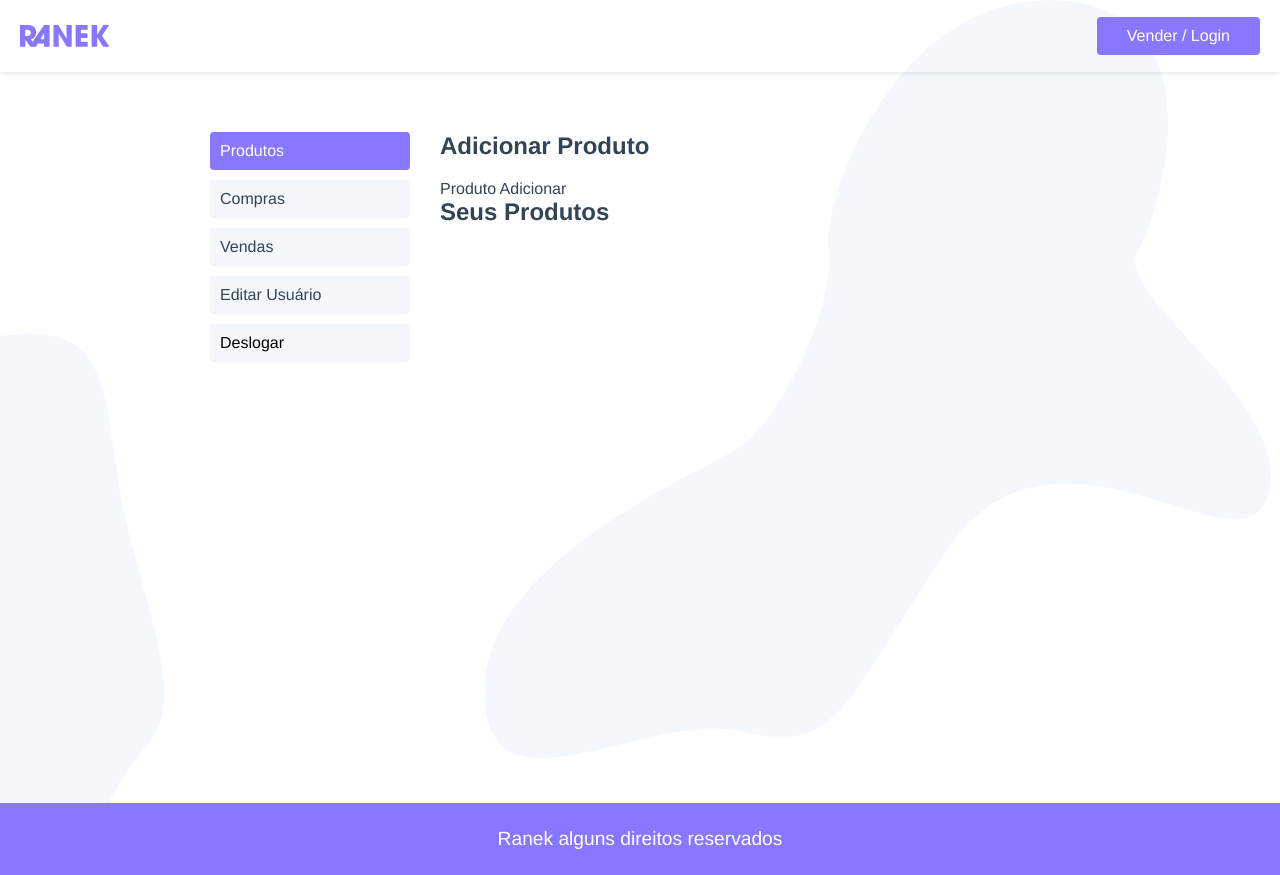
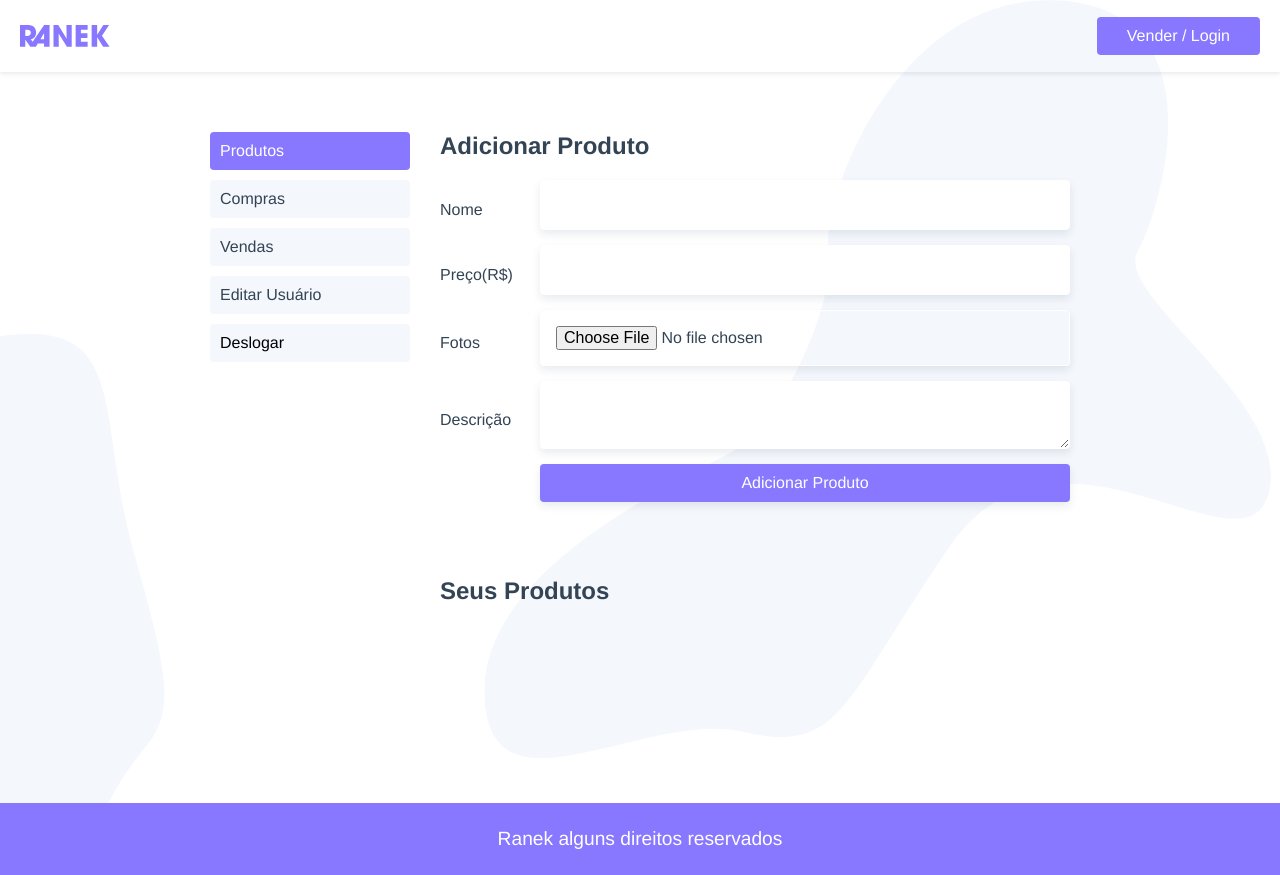
Before and after one commit to tuliofernando8/Ranek, a Vue app: page /usuario in a window 1280 px wide. Built offline with nearby package versions, Linux system fonts and the light colour scheme.

Commit message:
refactor: User login screen change

```diff
--- a/src/components/ProdutoAdicionar.vue
+++ b/src/components/ProdutoAdicionar.vue
@@ -1,13 +1,55 @@
 <template>
-  <p>Produto Adicionar</p>
+  <form class="adicionar-produto">
+    <label for="nome">Nome</label>
+    <input id="nome" name="nome" type="text" v-model="produto.nome">
+    <label for="preco">Preço(R$)</label>
+    <input id="preco" name="preco" type="number" v-model="produto.preco">
+    <label for="fotos">Fotos</label>
+    <input id="fotos" name="fotos" type="file" ref="fotos">
+    <label for="descricao">Descrição</label>
+    <textarea id="descricao" name="descricao" v-model="produto.descricao"></textarea>
+    <input class="btn" type="button" value="Adicionar Produto" @click.prevent="adicionarProduto">
+  </form>
 </template>
 
 <script>
+import { api } from "@/services.js";
+
 export default {
-  name: "ProdutoAdicionar"
+  name: "ProdutoAdicionar",
+  data() {
+    return {
+      produto: {
+        nome: "",
+        preco: "",
+        descricao: "",
+        fotos: null
+      }
+    }
+  },
+  methods: {
+    formatarProduto() {
+      this.produto.usuario_id = this.$store.state.usuario.id;
+    },
+    adicionarProduto() {
+      this.formatarProduto();
+      api.post("/produto", this.produto).then(() => {
+        this.$store.dispatch("getUsuarioProdutos");
+      })
+    }
+  }
 }
 </script>
 
-<style>
+<style scoped>
+.adicionar-produto {
+  display: grid;
+  grid-template-columns: 100px 1fr;
+  align-items: center;
+  margin-bottom: 60px;
+}
 
+.btn {
+  grid-column: 2;
+}
 </style>
--- a/src/views/usuario/UsuarioProdutos.vue
+++ b/src/views/usuario/UsuarioProdutos.vue
@@ -45,4 +45,15 @@
 h2 {
   margin-bottom: 20px
 }
+
+.list-enter,
+.list-leave-to {
+  opacity: 0;
+  transform: translate3d(20px, 0, 0);
+}
+
+.list-enter-active,
+.list-leave-active {
+  transition: all 0.3s;
+}
 </style>
```
